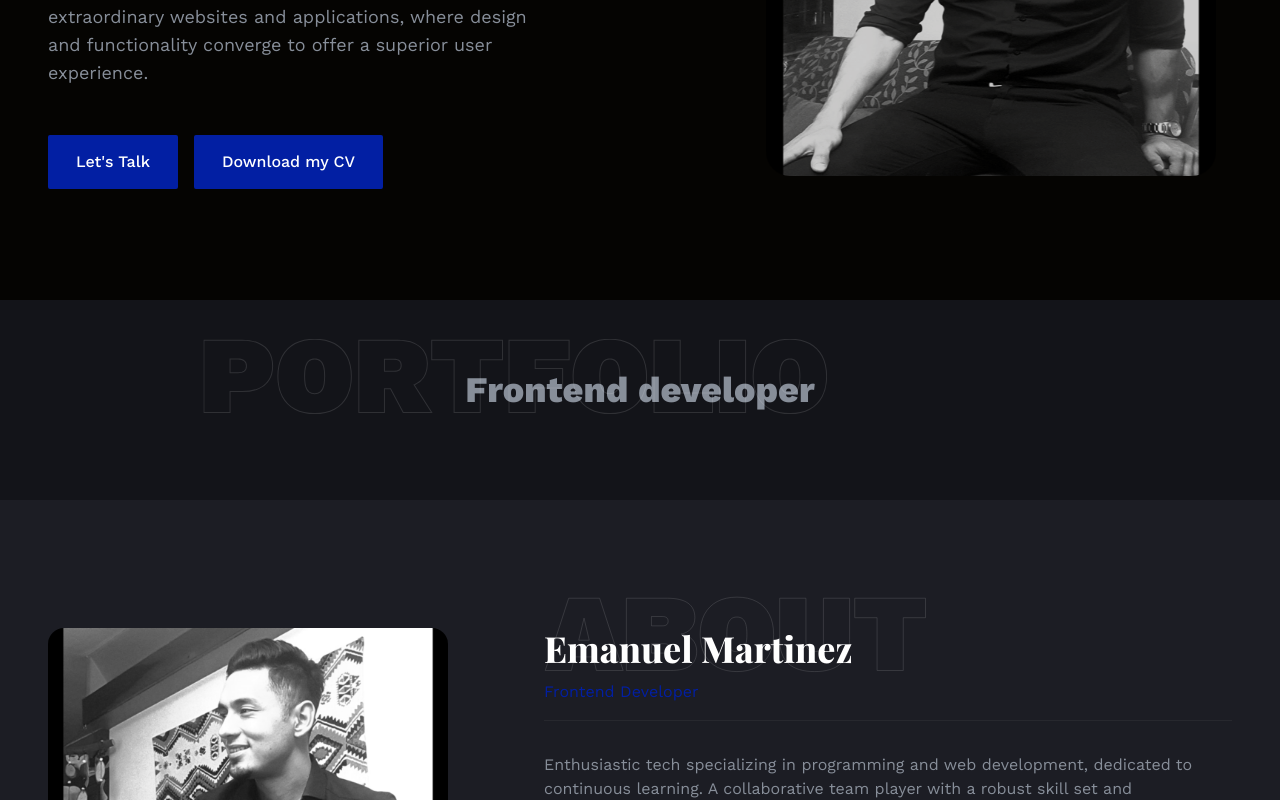
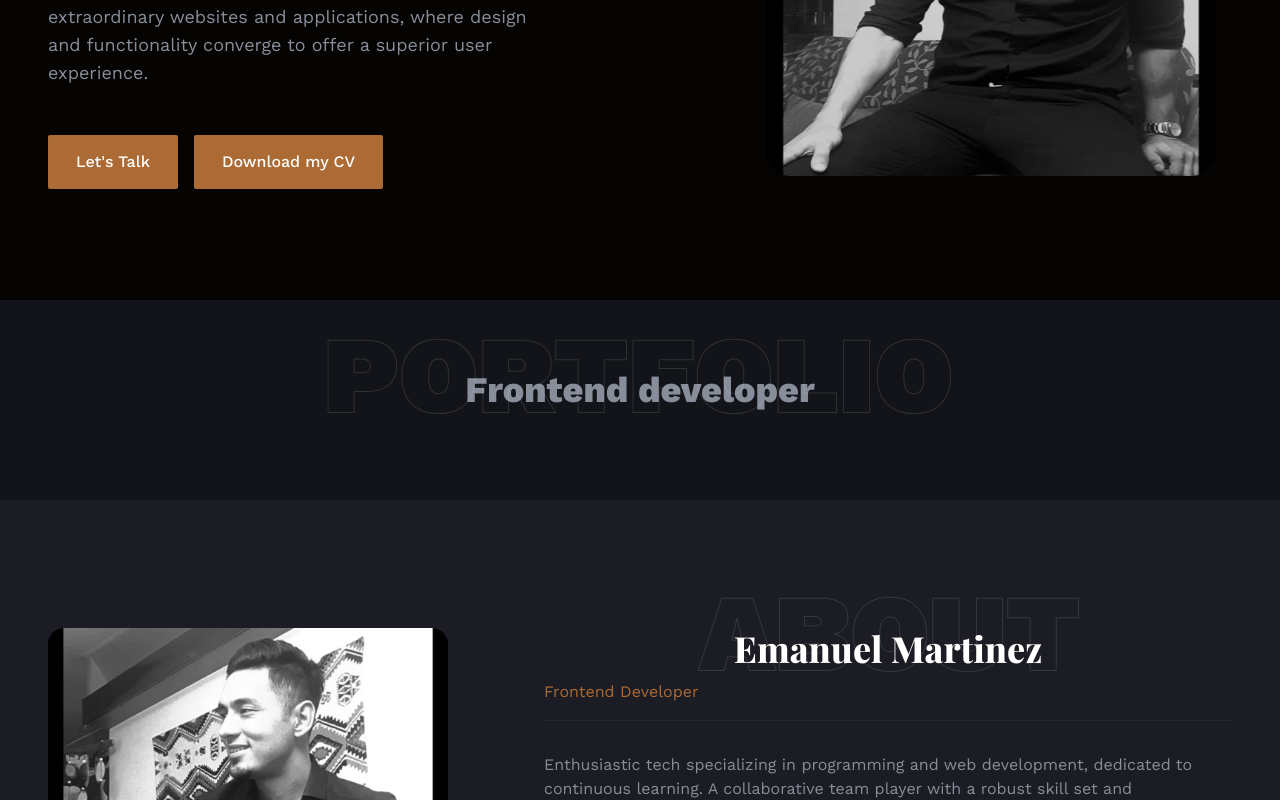
Before and after one commit to emadeveloper/portfolio-ema-developer, a React (Create React App) app: page / in a window 1280 px wide. Shown: the part 380-1180 px from the top of the page. Built offline with nearby package versions, Linux system fonts and the light colour scheme; a web font is replaced by a local one.

Commit message:
add: fix responsive styles

```diff
--- a/src/components/About.jsx
+++ b/src/components/About.jsx
@@ -8,13 +8,13 @@
       <div className="container mx-auto">
         <div className="flex flex-col xl:flex-row gap-24">
           <img
-            className="object-cover h-[500px] w-[566px] md:mx-auto lg:mx-0 rounded-2xl"
+            className="object-cover h-[500px] w-[566px] md:mx-auto lg:mx-auto rounded-2xl"
             src={Image}
             alt="/"
           />
           <div className="flex flex-col items-center text-center lg:items-start lg:text-left">
             <div className="flex flex-col">
-              <h2 className="text-3xl lg:text-4xl font-medium lg:font-extrabold mb-3 before:content-about relative before:absolute before:opacity-40 before:-top-[2rem] before:hidden before:lg:block">
+              <h2 className="flex justify-center text-3xl lg:text-4xl font-medium lg:font-extrabold mb-3 before:content-about relative before:absolute before:opacity-40 before:-top-[2rem] before:hidden before:lg:block">
                 Emanuel Martinez
               </h2>
               <p className="mb-4 text-accent">Frontend Developer</p>
--- a/src/components/Brands.jsx
+++ b/src/components/Brands.jsx
@@ -1,18 +1,10 @@
 import React from "react";
-import { brands } from "../data";
 
 const Brands = () => {
   return (
-    <section className="min-h-[200px] bg-tertiary flex items-center ">
-      <div className="container mx-auto flex md:justify-center items-center flex-wrap justify-evenly">
-        {/* {brands.map((brand, index) => {
-          return (
-            <div key={index}>
-              <img src={brand.img} alt="/" />
-            </div>
-          );
-        })} */}
-          <p className='section-title before:content-portfolio relative before:absolute before:opacity-40 before:-top-[2rem] before:-left-3/4 before:hidden before:lg:block'>Frontend developer</p>
+    <section className="min-h-[200px] bg-tertiary flex items-center justify-center">
+      <div className="container mx-auto flex items-center flex-wrap justify-center">
+          <p className='section-title before:content-portfolio relative before:absolute before:opacity-40 before:-top-[2rem] justify-center flex before:hidden before:lg:block'>Frontend developer</p>
       </div>
     </section>
   );
--- a/tailwind.config.js
+++ b/tailwind.config.js
@@ -30,10 +30,10 @@
         secondary: '#1C1D24',
         tertiary: '#131419',
         accent: {
-          /* DEFAULT: '#ac6b34', */
-          DEFAULT: '#021fa3',
-          hover: '#0080c4',
-          /* hover: '#925a2b', */
+          DEFAULT: '#ac6b34',
+          /* DEFAULT: '#021fa3', */
+         /*  hover: '#0080c4', */
+          hover: '#925a2b',
         },
         paragraph: '#878e99',
       },
```
